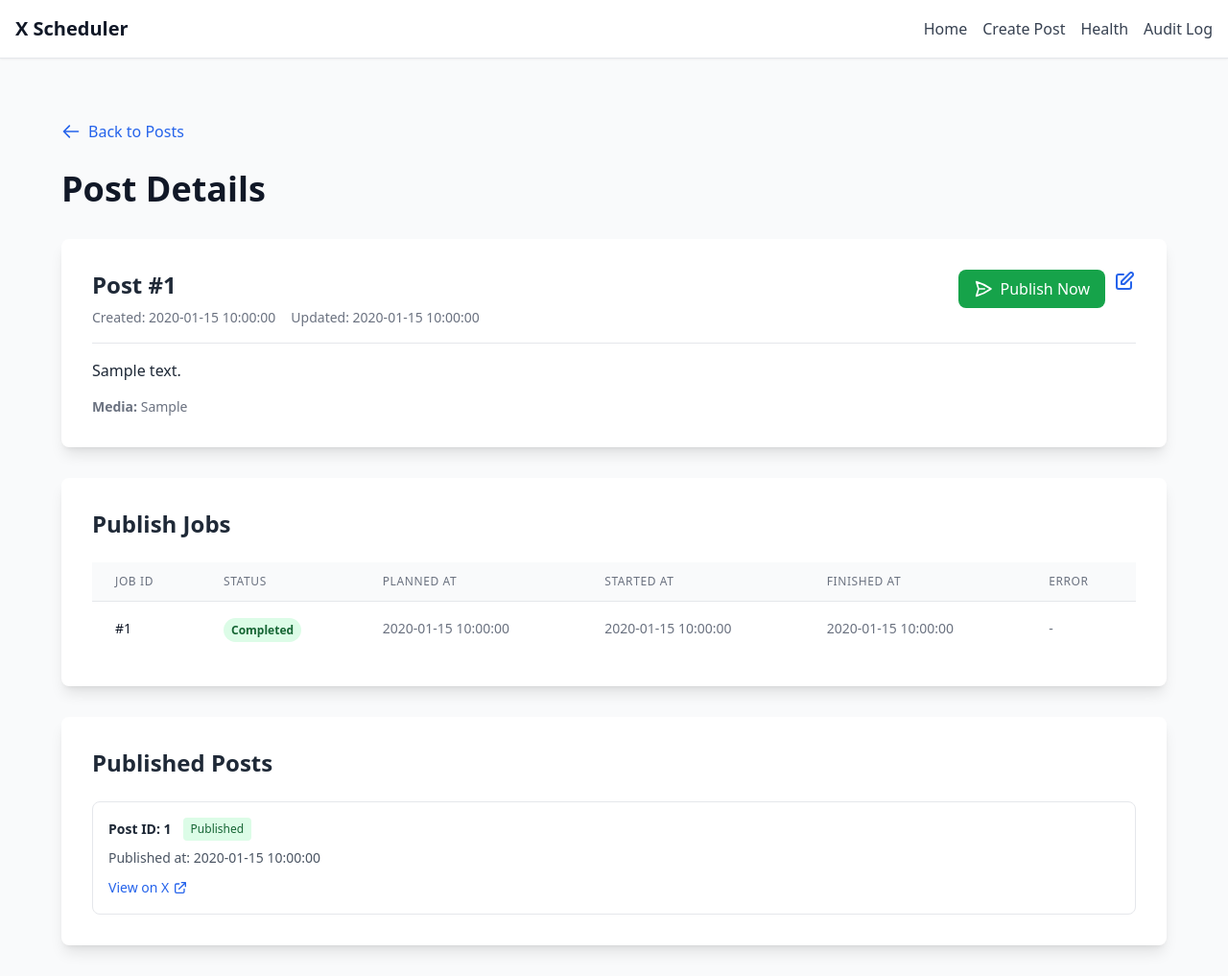
After one commit to KintaroAI/x, a FastAPI app: template templates/view_post.html in a window 1280 px wide. The commit adds this page. Shown: the whole page at 96% size. Run offline with FastAPI, Linux system fonts and the light colour scheme; the template is opened without the code that fills it: most values are stand-ins (such as "Sample title", 1, 10 or a date in 2020); some libraries are stand-ins or nearby versions.

Commit message:
Post view page

```diff
--- a/src/main.py
+++ b/src/main.py
@@ -51,6 +51,12 @@ async def create_post_page(request: Request):
 async def edit_post_page(request: Request, post_id: int):
     """Post editing page."""
     return await routes.edit_post_page(request, post_id)
+
+
+@app.get("/view-post/{post_id}", response_class=HTMLResponse)
+async def view_post_page(request: Request, post_id: int):
+    """Post view page showing post details, jobs, and published posts."""
+    return await routes.view_post_page(request, post_id)
 
 
 # Health Check Endpoints
@@ -135,6 +141,12 @@ async def instant_publish(post_id: int):
     return await posts.instant_publish(post_id)
 
 
+@app.get("/api/posts/{post_id}")
+async def get_post(post_id: int):
+    """Get a single post with all related data."""
+    return await posts.get_post(post_id)
+
+
 def main():
     """Main function."""
     import uvicorn
--- a/templates/index.html
+++ b/templates/index.html
@@ -120,7 +120,7 @@
                         <div class="border ${borderColor} ${bgColor} rounded-lg p-4 hover:shadow-md transition-shadow" id="post-${post.id}">
                             <div class="flex justify-between items-start mb-2">
                                 <div class="flex items-center gap-2">
-                                    <span class="text-xs font-semibold ${textColor}">Post #${post.id}</span>
+                                    <a href="/view-post/${post.id}" class="text-xs font-semibold ${textColor} hover:text-blue-600 transition-colors cursor-pointer">Post #${post.id}</a>
                                     ${deletedBadge}
                                 </div>
                                 <div class="flex items-center gap-3">
@@ -128,7 +128,9 @@
                                     ${actionBtns}
                                 </div>
                             </div>
-                            <p class="${textColor} ${isDeleted ? 'line-through opacity-50' : ''} whitespace-pre-wrap">${escapeHtml(post.text)}</p>
+                            <a href="/view-post/${post.id}">
+                                <p class="${textColor} ${isDeleted ? 'line-through opacity-50' : ''} whitespace-pre-wrap hover:text-blue-600 transition-colors cursor-pointer">${escapeHtml(post.text)}</p>
+                            </a>
                         </div>
                     `;
                 });
--- /dev/null
+++ b/templates/view_post.html
@@ -0,0 +1,201 @@
+{% extends "base.html" %}
+
+{% block content %}
+<div class="max-w-6xl mx-auto">
+    <div class="mb-6">
+        <a href="/" class="text-blue-600 hover:text-blue-800 transition-colors inline-flex items-center">
+            <svg xmlns="http://www.w3.org/2000/svg" class="h-5 w-5 mr-2" fill="none" viewBox="0 0 24 24" stroke="currentColor" stroke-width="2">
+                <path stroke-linecap="round" stroke-linejoin="round" d="M10 19l-7-7m0 0l7-7m-7 7h18" />
+            </svg>
+            Back to Posts
+        </a>
+    </div>
+
+    <h1 class="text-4xl font-bold text-gray-900 mb-8">Post Details</h1>
+
+    <!-- Post Display -->
+    <div class="bg-white rounded-lg shadow-lg p-8 mb-8">
+        <div class="flex justify-between items-start mb-4">
+            <div>
+                <h2 class="text-2xl font-semibold text-gray-800 mb-2">Post #{{ post.id }}</h2>
+                <div class="flex items-center gap-4 text-sm text-gray-500">
+                    <span>Created: {{ post.created_at.strftime('%Y-%m-%d %H:%M:%S') }}</span>
+                    <span>Updated: {{ post.updated_at.strftime('%Y-%m-%d %H:%M:%S') }}</span>
+                    {% if post.deleted %}
+                    <span class="bg-red-100 text-red-800 px-2 py-1 rounded text-xs">Deleted</span>
+                    {% endif %}
+                </div>
+            </div>
+            <div class="flex gap-2">
+                {% if not post.deleted %}
+                <button onclick="instantPublish({{ post.id }})" class="bg-green-600 text-white px-4 py-2 rounded-lg hover:bg-green-700 transition-colors inline-flex items-center" title="Publish now">
+                    <svg xmlns="http://www.w3.org/2000/svg" class="h-5 w-5 mr-2" fill="none" viewBox="0 0 24 24" stroke="currentColor" stroke-width="2">
+                        <path stroke-linecap="round" stroke-linejoin="round" d="M6 12L3.269 3.126A59.768 59.768 0 0121.485 12 59.77 59.77 0 013.27 20.876L5.999 12zm0 0h7.5" />
+                    </svg>
+                    Publish Now
+                </button>
+                {% endif %}
+                <a href="/edit-post/{{ post.id }}" class="text-blue-600 hover:text-blue-700 transition-colors" title="Edit post">
+                    <svg xmlns="http://www.w3.org/2000/svg" class="h-6 w-6" fill="none" viewBox="0 0 24 24" stroke="currentColor" stroke-width="2">
+                        <path stroke-linecap="round" stroke-linejoin="round" d="M11 5H6a2 2 0 00-2 2v11a2 2 0 002 2h11a2 2 0 002-2v-5m-1.414-9.414a2 2 0 112.828 2.828L11.828 15H9v-2.828l8.586-8.586z" />
+                    </svg>
+                </a>
+            </div>
+        </div>
+
+        <div class="border-t border-gray-200 pt-4">
+            <div class="prose max-w-none">
+                <p class="text-gray-800 whitespace-pre-wrap">{{ post.text }}</p>
+            </div>
+            {% if post.media_refs %}
+            <div class="mt-4 text-sm text-gray-500">
+                <strong>Media:</strong> {{ post.media_refs }}
+            </div>
+            {% endif %}
+        </div>
+    </div>
+
+    <!-- Jobs List -->
+    <div class="bg-white rounded-lg shadow-lg p-8 mb-8">
+        <h2 class="text-2xl font-semibold text-gray-800 mb-6">Publish Jobs</h2>
+
+        {% if jobs %}
+        <div class="overflow-x-auto">
+            <table class="min-w-full divide-y divide-gray-200">
+                <thead class="bg-gray-50">
+                    <tr>
+                        <th class="px-6 py-3 text-left text-xs font-medium text-gray-500 uppercase tracking-wider">Job ID</th>
+                        <th class="px-6 py-3 text-left text-xs font-medium text-gray-500 uppercase tracking-wider">Status</th>
+                        <th class="px-6 py-3 text-left text-xs font-medium text-gray-500 uppercase tracking-wider">Planned At</th>
+                        <th class="px-6 py-3 text-left text-xs font-medium text-gray-500 uppercase tracking-wider">Started At</th>
+                        <th class="px-6 py-3 text-left text-xs font-medium text-gray-500 uppercase tracking-wider">Finished At</th>
+                        <th class="px-6 py-3 text-left text-xs font-medium text-gray-500 uppercase tracking-wider">Error</th>
+                    </tr>
+                </thead>
+                <tbody class="bg-white divide-y divide-gray-200">
+                    {% for job in jobs %}
+                    <tr>
+                        <td class="px-6 py-4 whitespace-nowrap text-sm text-gray-900">#{{ job.id }}</td>
+                        <td class="px-6 py-4 whitespace-nowrap">
+                            {% if job.status == 'pending' %}
+                            <span class="px-2 py-1 text-xs font-semibold rounded-full bg-yellow-100 text-yellow-800">Pending</span>
+                            {% elif job.status == 'running' %}
+                            <span class="px-2 py-1 text-xs font-semibold rounded-full bg-blue-100 text-blue-800">Running</span>
+                            {% elif job.status == 'completed' %}
+                            <span class="px-2 py-1 text-xs font-semibold rounded-full bg-green-100 text-green-800">Completed</span>
+                            {% elif job.status == 'failed' %}
+                            <span class="px-2 py-1 text-xs font-semibold rounded-full bg-red-100 text-red-800">Failed</span>
+                            {% elif job.status == 'cancelled' %}
+                            <span class="px-2 py-1 text-xs font-semibold rounded-full bg-gray-100 text-gray-800">Cancelled</span>
+                            {% else %}
+                            <span class="px-2 py-1 text-xs font-semibold rounded-full bg-gray-100 text-gray-800">{{ job.status }}</span>
+                            {% endif %}
+                        </td>
+                        <td class="px-6 py-4 whitespace-nowrap text-sm text-gray-500">{{ job.planned_at.strftime('%Y-%m-%d %H:%M:%S') }}</td>
+                        <td class="px-6 py-4 whitespace-nowrap text-sm text-gray-500">
+                            {% if job.started_at %}{{ job.started_at.strftime('%Y-%m-%d %H:%M:%S') }}{% else %}-{% endif %}
+                        </td>
+                        <td class="px-6 py-4 whitespace-nowrap text-sm text-gray-500">
+                            {% if job.finished_at %}{{ job.finished_at.strftime('%Y-%m-%d %H:%M:%S') }}{% else %}-{% endif %}
+                        </td>
+                        <td class="px-6 py-4 text-sm text-gray-500">
+                            {% if job.error %}<span class="text-red-600">{{ job.error }}</span>{% else %}-{% endif %}
+                        </td>
+                    </tr>
+                    {% endfor %}
+                </tbody>
+            </table>
+        </div>
+        {% else %}
+        <p class="text-gray-600 text-center py-8">No jobs found for this post.</p>
+        {% endif %}
+    </div>
+
+    <!-- Published Posts List -->
+    <div class="bg-white rounded-lg shadow-lg p-8">
+        <h2 class="text-2xl font-semibold text-gray-800 mb-6">Published Posts</h2>
+
+        {% if published_posts %}
+        <div class="space-y-4">
+            {% for published in published_posts %}
+            <div class="border border-gray-200 rounded-lg p-4 hover:shadow-md transition-shadow">
+                <div class="flex justify-between items-start">
+                    <div>
+                        <div class="flex items-center gap-3 mb-2">
+                            <span class="text-sm font-semibold text-gray-800">Post ID: {{ published.x_post_id }}</span>
+                            <span class="text-xs bg-green-100 text-green-800 px-2 py-1 rounded">Published</span>
+                        </div>
+                        <p class="text-sm text-gray-600">
+                            Published at: {{ published.published_at.strftime('%Y-%m-%d %H:%M:%S') }}
+                        </p>
+                        {% if published.url %}
+                        <div class="mt-2">
+                            <a href="{{ published.url }}" target="_blank" class="text-blue-600 hover:text-blue-800 transition-colors inline-flex items-center text-sm">
+                                View on X
+                                <svg xmlns="http://www.w3.org/2000/svg" class="h-4 w-4 ml-1" fill="none" viewBox="0 0 24 24" stroke="currentColor" stroke-width="2">
+                                    <path stroke-linecap="round" stroke-linejoin="round" d="M10 6H6a2 2 0 00-2 2v10a2 2 0 002 2h10a2 2 0 002-2v-4M14 4h6m0 0v6m0-6L10 14" />
+                                </svg>
+                            </a>
+                        </div>
+                        {% endif %}
+                    </div>
+                </div>
+            </div>
+            {% endfor %}
+        </div>
+        {% else %}
+        <p class="text-gray-600 text-center py-8">No published posts yet.</p>
+        {% endif %}
+    </div>
+</div>
+
+<script>
+    function instantPublish(postId) {
+        fetch(`/api/posts/${postId}/instant-publish`, {
+            method: 'POST',
+            headers: {
+                'Content-Type': 'application/json'
+            }
+        })
+        .then(response => response.json())
+        .then(data => {
+            if (data.error) {
+                Swal.fire({
+                    icon: 'error',
+                    title: 'Publishing Failed',
+                    text: data.error
+                });
+                return;
+            }
+
+            if (data.already_exists) {
+                Swal.fire({
+                    icon: 'info',
+                    title: 'Already Scheduled',
+                    html: `${data.message}<br><br><strong>Status:</strong> ${data.status}<br><strong>Planned at:</strong> ${new Date(data.planned_at).toLocaleString()}`,
+                    showConfirmButton: true
+                });
+            } else {
+                Swal.fire({
+                    icon: 'success',
+                    title: 'Post Scheduled!',
+                    html: `${data.message}<br><br><strong>Status:</strong> ${data.status}`,
+                    timer: 3000,
+                    showConfirmButton: false
+                }).then(() => {
+                    // Reload the page to show the new job
+                    window.location.reload();
+                });
+            }
+        })
+        .catch(error => {
+            console.error('Error publishing post:', error);
+            Swal.fire({
+                icon: 'error',
+                title: 'Error',
+                text: 'Failed to publish post. Please try again.'
+            });
+        });
+    }
+</script>
+{% endblock %}
```
Also changed, not shown: src/api/posts.py (+92 -0 lines), src/api/routes.py (+39 -0 lines).
